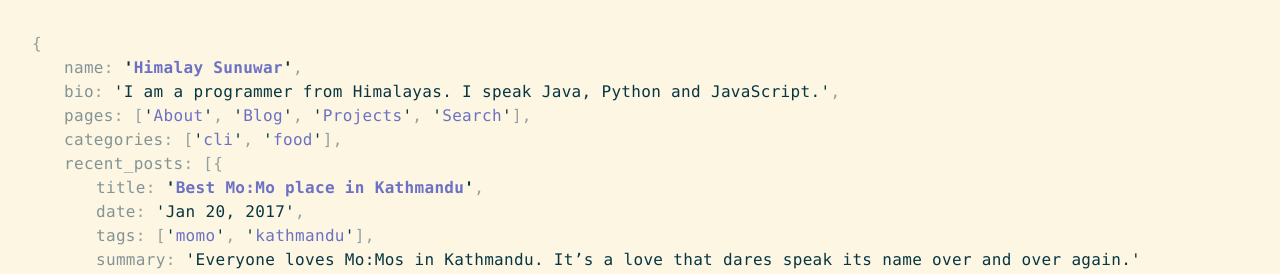
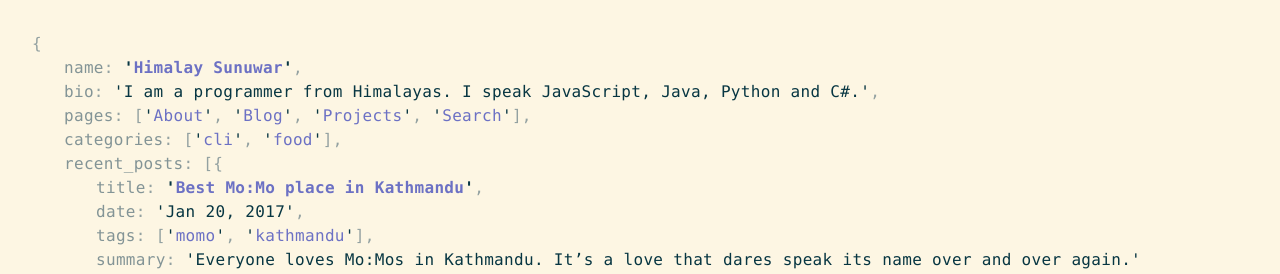
Before and after one commit to himalay/himalay.github.io, a Jekyll site: the page built from index.html, in a window 1280 px wide. Shown: the top 274 px of the page. Built offline with Jekyll 4.4.1, drawn with Linux system fonts in a browser that asks for light colours.

```diff
--- a/_config.yml
+++ b/_config.yml
@@ -10,7 +10,7 @@ collections:
     title: Uploads
     output: true
 
-description: I am a programmer from Himalayas. I speak Java, Python and JavaScript.
+description: I am a programmer from Himalayas. I speak JavaScript, Java, Python and C#.
 baseurl: ''
 url: https://himalay.com.np
 
```
